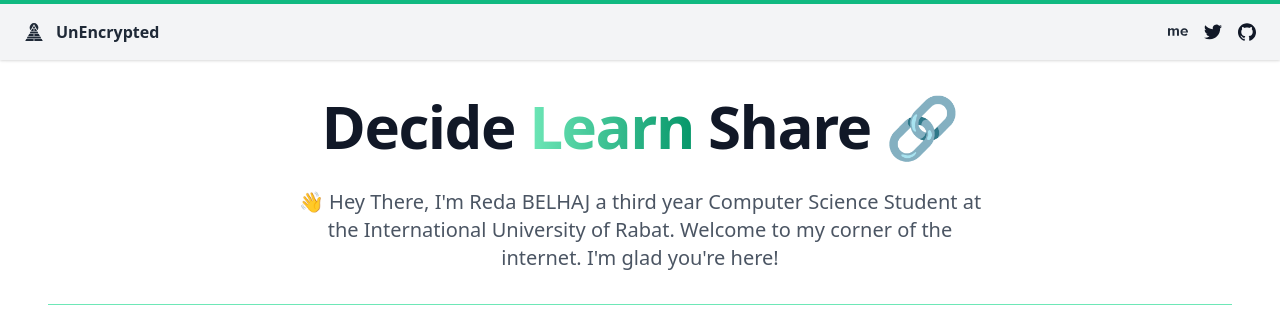
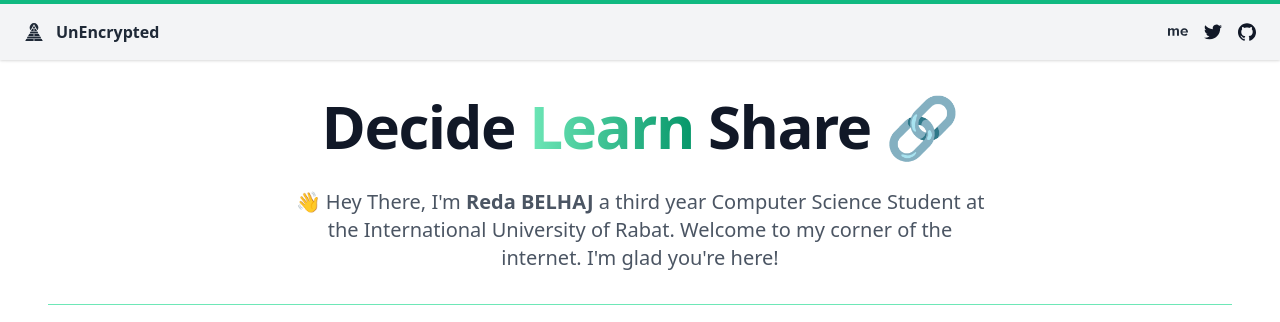
Before and after one commit to Reda-BELHAJ/UnEncrypted.io, a Next.js app: page / in a window 1280 px wide. Shown: the top 322 px of the page. Built offline with nearby package versions, Linux system fonts and the light colour scheme.

Commit message:
Small Changes

```diff
--- a/components/Header.js
+++ b/components/Header.js
@@ -14,7 +14,13 @@ const Header = () => {
                     </h1>
 
                     <p className="px-0 mb-8 text-lg text-gray-600 md:text-xl lg:px-24 dark:text-gray-400">
-                        👋 Hey There, I'm <Link className="font-bold hover:text-green-500" href="/about"> Reda BELHAJ </Link>a third year Computer Science Student at the International University of Rabat.
+                        👋 Hey There, I'm
+                        <Link href="/about">
+                            <a className="font-bold hover:text-green-500">
+                                {" "}Reda BELHAJ {" "}
+                            </a>
+                        </Link>
+                        a third year Computer Science Student at the International University of Rabat.
                         Welcome to my corner of the internet. I'm glad you're here!
                     </p>
                 </div>
--- a/components/Tag.js
+++ b/components/Tag.js
@@ -4,10 +4,10 @@ const Tag = ({tag, link}) => {
     return (
         <>
             <Link href={link}>
-                <div
+                <a
                     className="text-xs inline-flex items-center font-bold leading-sm uppercase px-3 py-1 bg-green-300 dark:bg-green-500 text-grey-300 rounded-full m-1">
                     {tag}
-                </div>
+                </a>
             </Link>
         </>
     )
```
